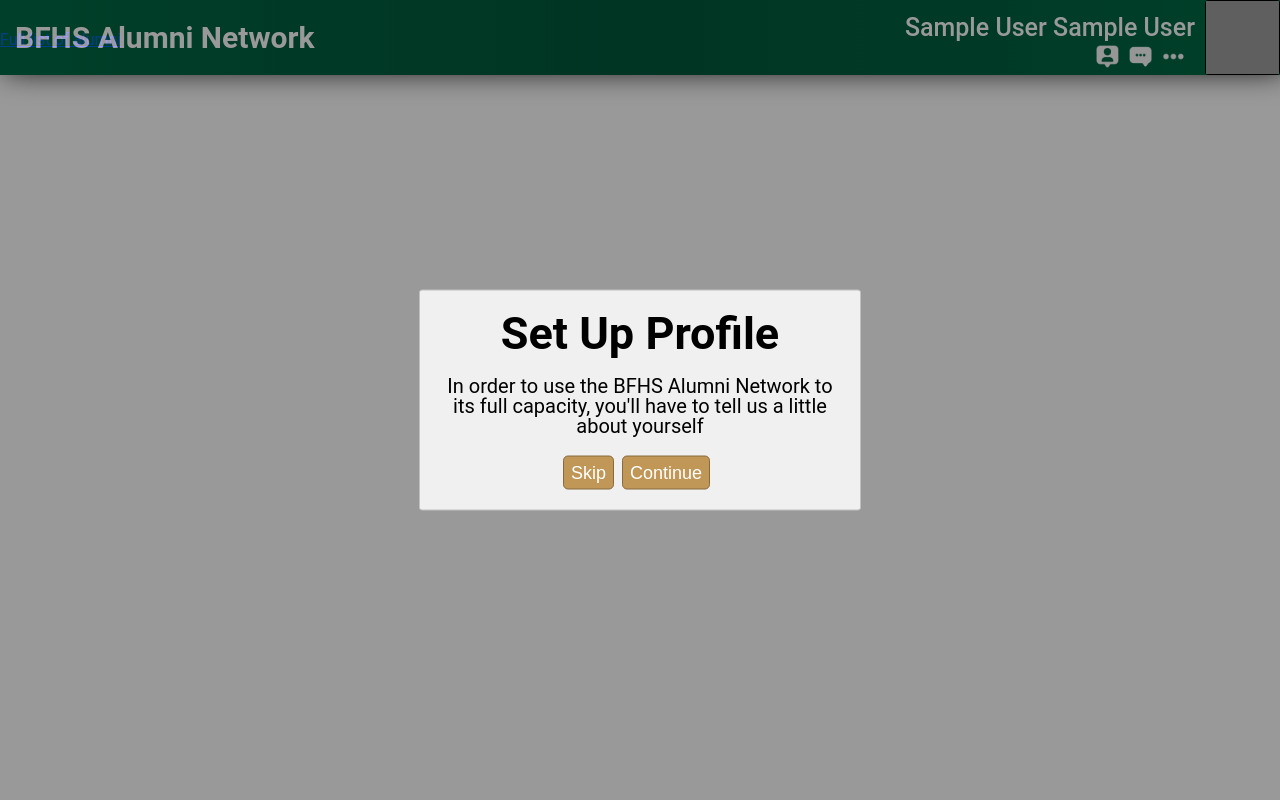
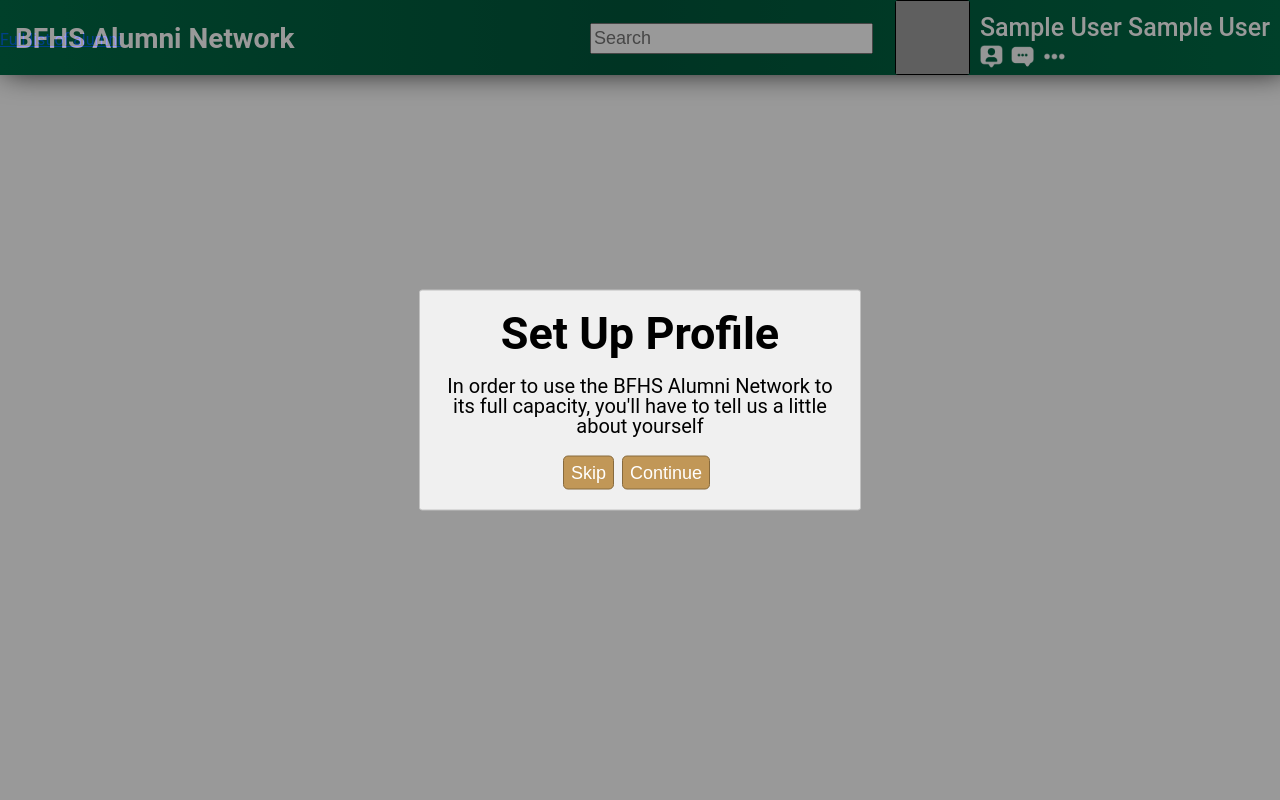
Before and after one commit to max-curren/alumniprogram, a PHP site: page / in a window 1280 px wide. Run offline with PHP 8.4, Linux system fonts and the light colour scheme; the visitor is signed in with stand-in values (Sample User, id 1); grey boxes are pictures that could not be loaded.

Commit message:
Search system (fulltext, php, frontend) is up and running

```diff
--- a/class/User.php
+++ b/class/User.php
@@ -30,8 +30,9 @@
 			}
 			else
 			{
-				$registerQuery = $dbConnection->prepare("INSERT INTO users (email, password, firstName, lastName, gradYear) VALUES (?, ?, ?, ?, ?)");
-				$dataToInsert = array($this->email, $this->password, $this->firstName, $this->lastName, $this->gradYear); //used to insert the data into the prepared statement
+				$registerQuery = $dbConnection->prepare("INSERT INTO users (email, password, firstName, lastName, fullName, gradYear) VALUES (?, ?, ?, ?, ?, ?)");
+				$fullName = $this->firstName . " " . $this->lastName;
+				$dataToInsert = array($this->email, $this->password, $this->firstName, $this->lastName, $fullName, $this->gradYear); //used to insert the data into the prepared statement
 
 				if($registerQuery->execute($dataToInsert))
 				{
--- a/css/main.css
+++ b/css/main.css
@@ -72,15 +72,16 @@ filter: progid:DXImageTransform.Microsoft.gradient( startColorstr='#016b46', end
 
 header #logo
 {
+  float: left;
    text-decoration: none;
 
    font-weight: 700;
 	color: white;
-	font-size: 30px;
+	font-size: 28px;
 
 	margin-left: 15px;
-	position: absolute;
-   top: 22.5px;
+	position: relative;
+   top: 24.5px;
 }
 
 header #logo:hover
@@ -88,6 +89,7 @@ header #logo:hover
    color: #D4AD72;
 }
 
+/*
 header #header-button-group
 {
 	float: right;
@@ -95,7 +97,7 @@ header #header-button-group
    position: relative;
    top: 30.5px;
 }
-
+*/
 
 
 .button-gold
@@ -183,16 +185,24 @@ header #header-button-group
    opacity: 0.4;
 }
 
+
+
+
+
+
+/* Header user group */
+
 #header-user-group
 {
    float: right;
    height: 75px;
+   margin: 0 10px;
 }
 
 #header-user-group #info-group
 {
    float: left;
-   margin: 15px 10px 0 0;
+   margin: 15px 0 0 0;
 }
 
 #header-user-group #info-group a
@@ -210,13 +220,16 @@ header #header-button-group
   color: #D4AD72;
 }
 
-#header-user-group #info-group img
+#header-user-group #info-group .dropdown-toggle
+{
+  display: inline-block;
+  margin-right: 5px;
+}
+
+#header-user-group #info-group .dropdown-toggle img
 {
   width: 23px;
   height: 23px;
-  text-align: center;
-  margin-right: 10px;
-  float: right;
   -webkit-filter: invert(100%);
 }
 
@@ -234,7 +247,8 @@ header #header-button-group
 	width: 73px;
 	height: 73px;
 	border: 1px solid black;
-  float: right;
+  float: left;
+  margin-right: 10px;
 }
 
 #header-user-group #img-container img
@@ -242,6 +256,16 @@ header #header-button-group
   width: 73px;
   height: 73px;
 }
+
+
+
+
+
+
+
+
+
+/* Dropdowns */
 
 .dropdown
 {
@@ -444,3 +468,125 @@ header #header-button-group
 {
   left: 85%;
 }
+
+
+
+
+
+/* Search */
+#search
+{
+  width: 275px;
+  display: inline-block;
+  float: right;
+  margin: 22.5px 20px;
+}
+
+#searchbox
+{
+
+  font-size: 18px;
+  width: 275px;
+  height: 25px;
+}
+
+#suggestions
+{
+  display: none;
+  position: absolute;
+  z-index: 9;
+  border: 1px solid #C0C0C0;
+  width: 350px;
+  background: #f2f2f2;
+
+}
+
+#suggestions ul
+{
+  list-style: none;
+}
+
+#suggestions ul li
+{
+  height: 65px;
+  border-top: 1px solid #C0C0C0;
+}
+
+#suggestions ul li a
+{
+  margin: 0px;
+  display: block;
+  width: 100%;
+  height: 100%;
+  text-decoration: none;
+  color: black;
+}
+
+#suggestions ul li:hover
+{
+  background: #E8E8E8;
+}
+
+#suggestions ul li .info
+{
+  margin: 15px 5px;
+  float: left;
+}
+
+#suggestions ul li .info .name
+{
+  font-size: 20px;
+  display: block;
+}
+
+#suggestions ul li .info .gradYear
+{
+  font-size: 16px;
+}
+
+#suggestions ul li .profilePic
+{
+  width: 65px;
+  height: 65px;
+  border-right: 1px solid #C0C0C0;
+  float: left;
+  display: block;
+}
+
+#suggestions ul #viewAll
+{
+  height: auto;
+  padding: 5px;
+  text-align: center;
+  font-size: 18px;
+}
+
+/*
+#suggestions:after, #suggestions:before
+{
+  bottom: 100%;
+  border: solid transparent;
+  content: " ";
+  height: 0;
+  width: 0;
+  position: absolute;
+  pointer-events: none;
+  left: 1.5%;
+}
+
+#suggestions:after
+{
+  border-color: rgba(242, 242, 242, 0);
+  border-bottom-color: #f2f2f2;
+  border-width: 10px;
+  margin-left: -10px;
+}
+
+#suggestions:before
+{
+  border-color: rgba(192, 192, 192, 0);
+  border-bottom-color: #C0C0C0;
+  border-width: 11px;
+  margin-left: -11px;
+}
+*/
--- a/includes/header_user.php
+++ b/includes/header_user.php
@@ -6,26 +6,41 @@
 
 ?>
 <script type="text/javascript" src="js/header.js"></script>
+<script type="text/javascript" src="js/search.js"></script>
 
 <header>
     <a id="logo" href="index.php">BFHS Alumni Network</a>
 
+
+
+
+
     <div id="header-user-group">
+      <?php
+        echo "<div id='img-container'><img src='profilePics/". $_SESSION["profilePic"] ."' /></div>";
+      ?>
       <div id='info-group'>
         <?php
           echo "<a href='profile.php'>". $_SESSION["firstName"] ." ". $_SESSION["lastName"] ."</p>";
         ?>
 
+        <a class="dropdown-toggle" id='requests-toggle' href='#'><img src='icons/requests.png' /></a>
+        <a class="dropdown-toggle" id='messages-toggle' href='#'><img src='icons/chat.png' /></a>
         <a class="dropdown-toggle" id='more-toggle' href='#'><img src='icons/dots.png' /></a>
-        <a class="dropdown-toggle" id='messages-toggle' href='#'><img src='icons/chat.png' /></a>
-        <a class="dropdown-toggle" id='requests-toggle' href='#'><img src='icons/requests.png' /></a>
+
       </div>
-      <?php
-	    	echo "<div id='img-container'><img src='profilePics/". $_SESSION["profilePic"] ."' /></div>";
-    	?>
+
     </div>
 
+    <div id="search">
+      <input type="text" id="searchbox" placeholder="Search" />
 
+      <div id="suggestions">
+        <ul>
+
+        </ul>
+      </div>
+    </div>
 
 
 </header>
--- a/js/header.js
+++ b/js/header.js
@@ -34,13 +34,12 @@ $(document).ready(function()
           {
             $("#requests-dropdown ul").append("<li><span id='noRequests'>You currently have no requests.</span></li>");
           }
-          var count = 0;
-          while(count < requests.length && count < showRequestsLimit)
+
+          for(var counter = 0; counter < requests.length && counter < showRequestsLimit; counter++)
           {
             $("#requests-dropdown ul").append(
-              "<li><img class='profilePic' src='profilePics/" + requests[count].profilePic + "' /><a class='name' href='profile.php?id=" + requests[count].userID + "'>" + requests[count].firstName + " " + requests[count].lastName + "</a><span class='gradYear'>Class of " + requests[count].gradYear + "</span><div id='"+ requests[count].userID +"' class='btnGroup'><a href='#' class='button-grey requestBtn accept'><img class='btn-icon' src='icons/checkmark.png' /><span>Accept</span></a><a href='#' class='button-grey requestBtn reject'><img class='btn-icon' src='icons/cross.png' /><span>Reject</span></a></div></li>"
+              "<li><img class='profilePic' src='profilePics/" + requests[counter].profilePic + "' /><a class='name' href='profile.php?id=" + requests[counter].userID + "'>" + requests[counter].firstName + " " + requests[counter].lastName + "</a><span class='gradYear'>Class of " + requests[counter].gradYear + "</span><div id='"+ requests[counter].userID +"' class='btnGroup'><a href='#' class='button-grey requestBtn accept'><img class='btn-icon' src='icons/checkmark.png' /><span>Accept</span></a><a href='#' class='button-grey requestBtn reject'><img class='btn-icon' src='icons/cross.png' /><span>Reject</span></a></div></li>"
                                              );
-            count++;
           }
 
           if(requests.length > showRequestsLimit)
--- /dev/null
+++ b/js/search.js
@@ -0,0 +1,65 @@
+$(document).ready(function()
+{
+	var displayLimit = 5;
+	var slideSpeed = 100;
+
+	$("#searchbox").keyup(function()
+	{
+		var terms = $.trim($("#searchbox").val());
+
+		if(terms !== "")
+		{
+			var ajaxRequest = $.ajax
+			({
+				type: "POST",
+				url: "processSearch.php",
+				dataType: "json",
+				data: {isValidRequest: true, terms: terms}
+			});
+
+			ajaxRequest.done(function(results)
+			{
+			  	if(results !== "false" && results.length !== 0)
+			  	{
+			  		$("#suggestions ul").empty();
+
+			  		for(var counter = 0; counter < results.length && counter < displayLimit; counter++)
+			  		{
+			  			$("#suggestions ul").append("<li><a href='profile.php?id=" + results[counter].userID + "'><img class='profilePic' src='profilePics/" + results[counter].profilePic + "' /><div class='info'><span class='name'>" + results[counter].firstName + " " + results[counter].lastName + "</span><span class='gradYear'>Class of " + results[counter].gradYear + "</span></div></a></li>");
+
+			  		}
+
+			  		if(results.length > displayLimit)
+			  		{
+			  			$("#suggestions ul").append("<li id='viewAll'><a href='search.php?t=" + terms + "'>View all " + results.length + " results");
+			  		}
+
+			  		$("#suggestions").slideDown(slideSpeed);
+			  	}
+			  	else
+			  	{
+					$("#suggestions").slideUp(slideSpeed, function()
+					{
+						$("#suggestions ul").empty();
+					});
+
+			  	}
+			});
+
+			ajaxRequest.fail(function(jqXHR, error)
+			{
+				$("#registrationErrors").text("Registration failed: " + error);
+			});
+		}
+		else
+		{
+			$("#suggestions").slideUp(slideSpeed, function()
+			{
+				$("#suggestions ul").empty();
+			});
+		}
+	});
+
+
+
+});
```
Also changed, not shown: class/Database.php (+4 -5 lines), class/Search.php (+19 -5 lines), cron/updateSearchCSV.php (added, +27 -0 lines), processSearch.php (added, +23 -0 lines), search.csv (added, +17 -0 lines), search.php (added, +52 -0 lines), searchbox.php (added, +11 -0 lines), class/Profile.php (indentation only), includes/search.php (deleted), 5 other files.
